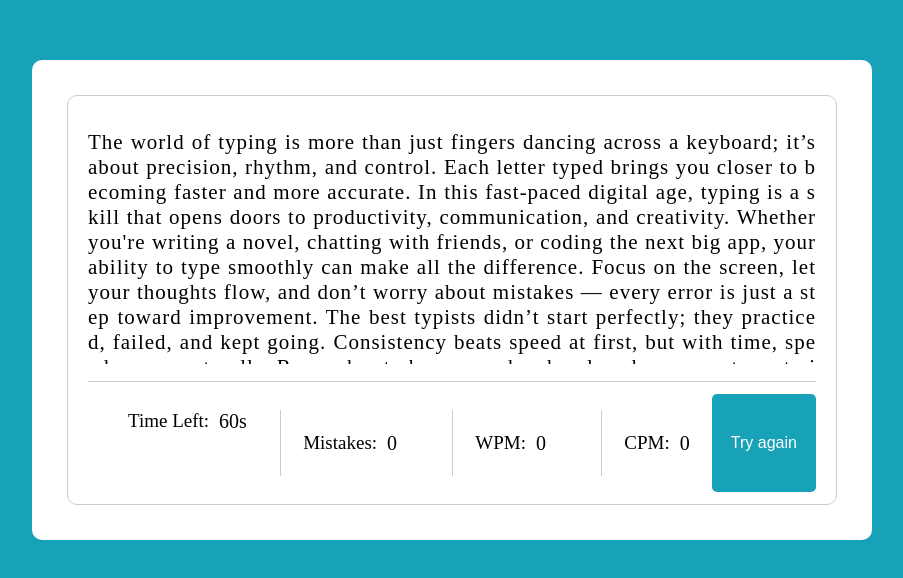
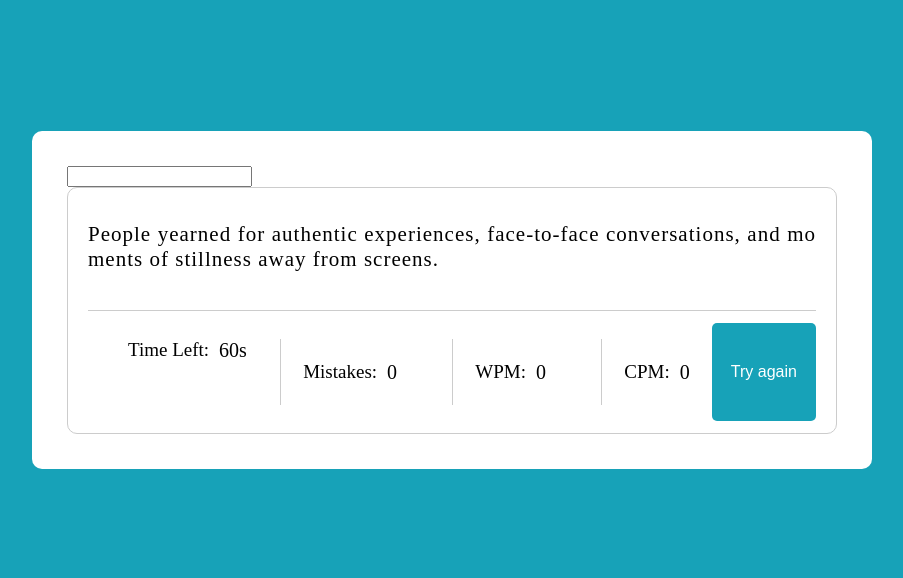
Before and after one commit to RavinduThilinaka/Typing-Game, a plain HTML site: page Type speed Game/TypeSpeed.html in a window 1280 px wide. Shown: the part 108-686 px from the top of the page, without its empty margins (188-1091 px from the left). Drawn offline with Linux system fonts and the light colour scheme.

Commit message:
add to java script file

```diff
--- a/Type speed Game/TypeSpeed.html
+++ b/Type speed Game/TypeSpeed.html
@@ -8,13 +8,10 @@
 </head>
 <body>
     <div class="wrapper">
+        <input type="text" class="input-field"/>
         <div class="content-box">
             <div class="typing-text">
-                <p>The world of typing is more than just fingers dancing across a keyboard; it’s about precision, rhythm, and control.
-                    Each letter typed brings you closer to becoming faster and more accurate.
-                    In this fast-paced digital age, typing is a skill that opens doors to productivity, communication, and creativity. Whether you're writing a novel, chatting with friends, or coding the next big app, your ability to type smoothly can make all the difference.
-                     Focus on the screen, let your thoughts flow, and don’t worry about mistakes — every error is just a step toward improvement. The best typists didn’t start perfectly; they practiced, failed, and kept going. Consistency beats speed at first, but with time, speed comes naturally. Remember to keep your hands relaxed, your posture straight, and your eyes on the goal. You’re not just typing — you’re sharpening a valuable skill.
-                     So take a deep breath, press start, and let your fingers tell the story.</p>
+                <p></p>
             </div>
             <div class="content">
                 <ul class="result-details">
@@ -39,5 +36,8 @@
             </div>
         </div>
     </div>
+    <script src="./js/TypeSpeed.js"></script>
+    <script src="./js/Script.js"></script>
+
 </body>
 </html>
--- /dev/null
+++ b/Type speed Game/js/Script.js
@@ -0,0 +1,27 @@
+const typingText = document.querySelector(".typing-text p");
+inputField =  document.querySelector(".wrapper .input-field");
+let charIndex = 0;
+
+function randomParagraph(){
+    let randomIndex = Math.floor(Math.random() * paragraph.length);
+    paragraph[randomIndex].split("").forEach(span =>{
+        let spanTag = `<span>${span}</span>`;
+        typingText.innerHTML += spanTag;
+    });
+    document.addEventListener("keydown",() => inputField.focus());
+    document.addEventListener("click",() => inputField.focus());
+}
+
+function initTyping(){
+    const characters = typingText.querySelectorAll("span");
+    let typedChar = inputField.value.split("")[charIndex];
+    if(characters[charIndex].innerText === typedChar){
+       characters[charIndex].classList.add("Correct");
+    }else{
+       characters[charIndex].classList.add("Incorrect")
+    }
+    charIndex++;
+}
+
+randomParagraph();
+inputField.addEventListener("input",initTyping);
--- a/Type speed Game/js/TypeSpeed.js
+++ b/Type speed Game/js/TypeSpeed.js
@@ -0,0 +1,31 @@
+const paragraph = [
+  "In a world where technology had advanced beyond imagination, people lived in smart cities powered by renewable energy, artificial intelligence, and seamless communication networks.",
+  "Cars drove themselves, homes anticipated their occupants' needs, and virtual assistants managed everything from groceries to appointments.",
+  "Yet amidst all this progress, there remained a hunger for something more—something human.",
+  "People yearned for authentic experiences, face-to-face conversations, and moments of stillness away from screens.",
+  "This paradox puzzled many: how could a society so connected feel so alone?",
+
+  "Amelia, a software engineer turned minimalist, had once been at the forefront of this digital revolution.",
+  "She worked for a leading tech firm, developing virtual reality systems that blurred the lines between real and artificial.",
+  "But after years of innovation, she began to feel disconnected from the world she helped create.",
+  "One evening, as she walked through the quiet woods near her childhood home, she realized what she had lost—time, nature, and presence.",
+  "She made a bold decision: to leave the city and start over in a small mountain village, where people still wrote letters, shared meals, and greeted each other with genuine smiles.",
+
+  "Her days were simple now—tending a garden, reading by candlelight, teaching children how to code using paper and logic rather than screens.",
+  "At first, many thought she had gone mad.",
+  "But soon, others began to visit, drawn by curiosity and a longing for balance.",
+  "Amelia's home became a place of learning, healing, and reconnection.",
+  "She didn't reject technology; she simply redefined her relationship with it.",
+  "She showed others how to use it wisely, without letting it consume their lives.",
+
+  "One summer evening, as fireflies danced in the warm twilight and laughter echoed from the nearby riverbank, Amelia sat quietly with a journal in hand.",
+  "She reflected on how far she had come—not in terms of wealth or status, but in clarity, peace, and joy.",
+  "Her story spread beyond the village, reaching people across the globe who were also searching for a way to reclaim their lives.",
+  "Schools invited her to speak, communities modeled programs after her ideas, and children wrote letters thanking her for reminding the world of what truly mattered.",
+
+  "It wasn't about abandoning the future—it was about remembering the past, grounding the present, and moving forward with intention.",
+  "Each person who visited her village left with a seed planted in their hearts, a new perspective that technology should enhance life, not replace it.",
+  "In the quiet moments, surrounded by stars and the sound of wind through pine trees, Amelia felt whole.",
+  "Her journey wasn't grand or dramatic, but it was meaningful.",
+  "And sometimes, the most powerful revolutions begin not with noise and chaos, but with a whisper, a pause, a single step back into the rhythm of being human."
+];
--- a/Type speed Game/styles/TypeSpeed.css
+++ b/Type speed Game/styles/TypeSpeed.css
@@ -53,6 +53,7 @@ body{
     font-size: 16px;
     border-radius: 5px;
     background: #17a2b8;
+    transition: transfrom 0.3 ease;
 }
 .content .result-details{
     display: flex;
@@ -83,3 +84,7 @@ body{
 .result-details li b{
     font-weight: 500;
 }
+
+.content button:active{
+    transform:scale(0.97) ;
+}
```
